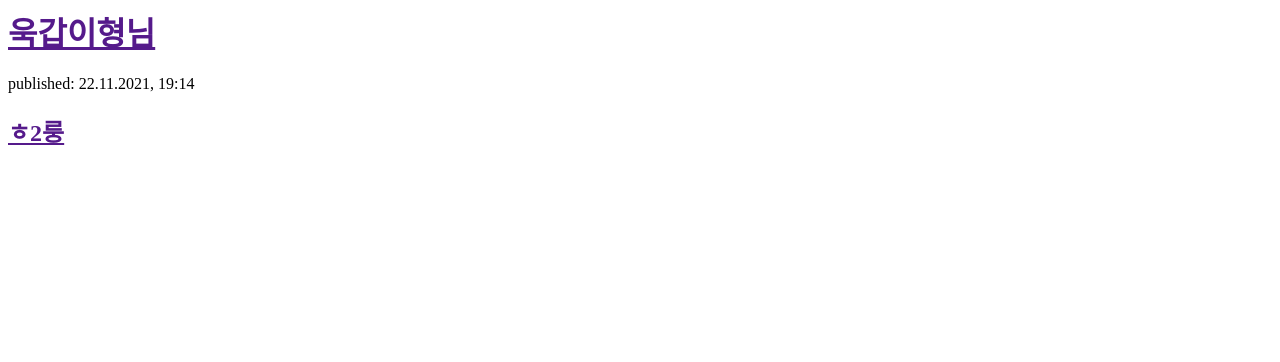
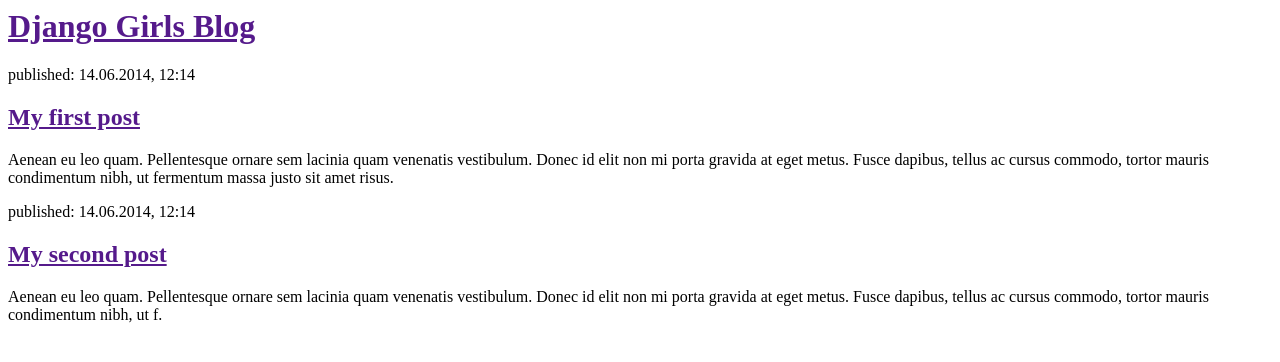
Before and after one commit to hatsauce9/my-first-blog, a Django app: page / in a window 1280 px wide. Shown: the top 362 px of the page. Run offline with Django 3.2, Linux system fonts and the light colour scheme.

Commit message:
Changed the HTML for the site.

```diff
--- a/blog/templates/blog/post_list.html
+++ b/blog/templates/blog/post_list.html
@@ -4,13 +4,19 @@
     </head>
     <body>
         <div>
-            <h1><a href="">욱갑이형님</a></h1>
+            <h1><a href="">Django Girls Blog</a></h1>
         </div>
 
         <div>
-            <p>published: 22.11.2021, 19:14</p>
-            <h2><a href="">ㅎ2룽</a></h2>
+            <p>published: 14.06.2014, 12:14</p>
+            <h2><a href="">My first post</a></h2>
+            <p>Aenean eu leo quam. Pellentesque ornare sem lacinia quam venenatis vestibulum. Donec id elit non mi porta gravida at eget metus. Fusce dapibus, tellus ac cursus commodo, tortor mauris condimentum nibh, ut fermentum massa justo sit amet risus.</p>
         </div>
 
+        <div>
+            <p>published: 14.06.2014, 12:14</p>
+            <h2><a href="">My second post</a></h2>
+            <p>Aenean eu leo quam. Pellentesque ornare sem lacinia quam venenatis vestibulum. Donec id elit non mi porta gravida at eget metus. Fusce dapibus, tellus ac cursus commodo, tortor mauris condimentum nibh, ut f.</p>
+        </div>
     </body>
 </html>
```
Also changed, not shown: blog/templates/blog/post_list copy.html (deleted, +0 -22 lines).
